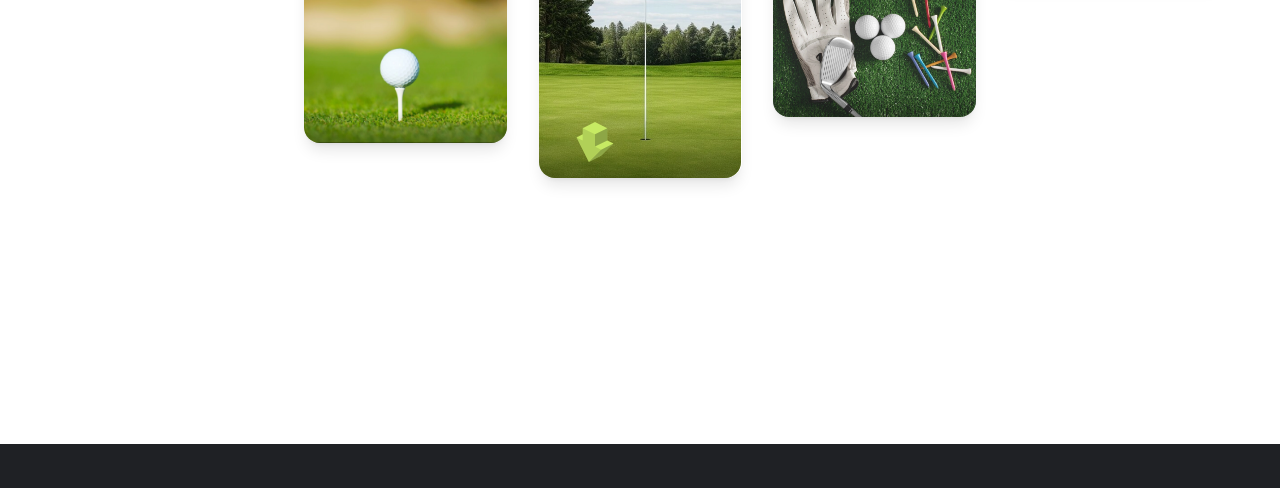
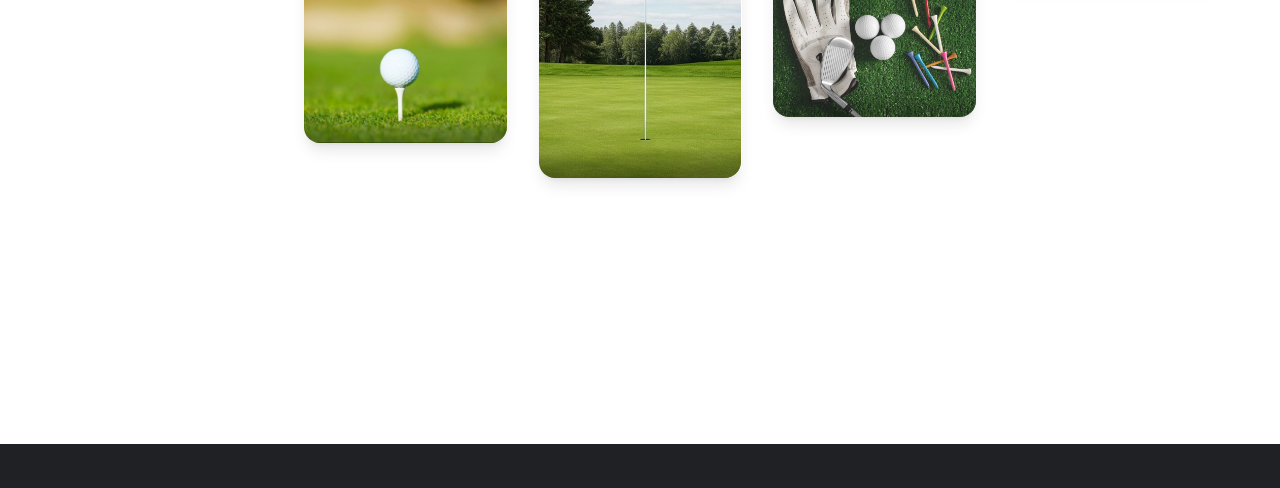
Before and after one commit to danielOsei333/Experience-Golf-Perfection-Dom, a plain HTML site: page index.html in a window 1280 px wide. Shown: the part 4486-4974 px from the top of the page. Drawn offline with nearby package versions, Linux system fonts and the light colour scheme.

Commit message:
Update index.html

```diff
--- a/index.html
+++ b/index.html
@@ -369,9 +369,7 @@
         <div class="flex justify-center md:col-start-2" data-aos="zoom-out">
             <div class="team-card group">
                 <img alt="Team member five, a woman with long brown hair." class="w-full subh-auto object-cover transform group-hover:scale-110 transition-transform duration-300" src="9.webp"/>
-                <div class="member-info">
-                <img src="arrow(1).svg" class="w-10 h-10 ml-5" alt="" data-aos="zoom-in-up">
-                </div>
+                <div class="member-info"></div>
                 <div class="team-card-overlay">
                     <p class="text-lg font-semibold text-white">Emily White</p>
                     <p class="text-gray-300 text-sm mb-2">Project Manager</p>
```
